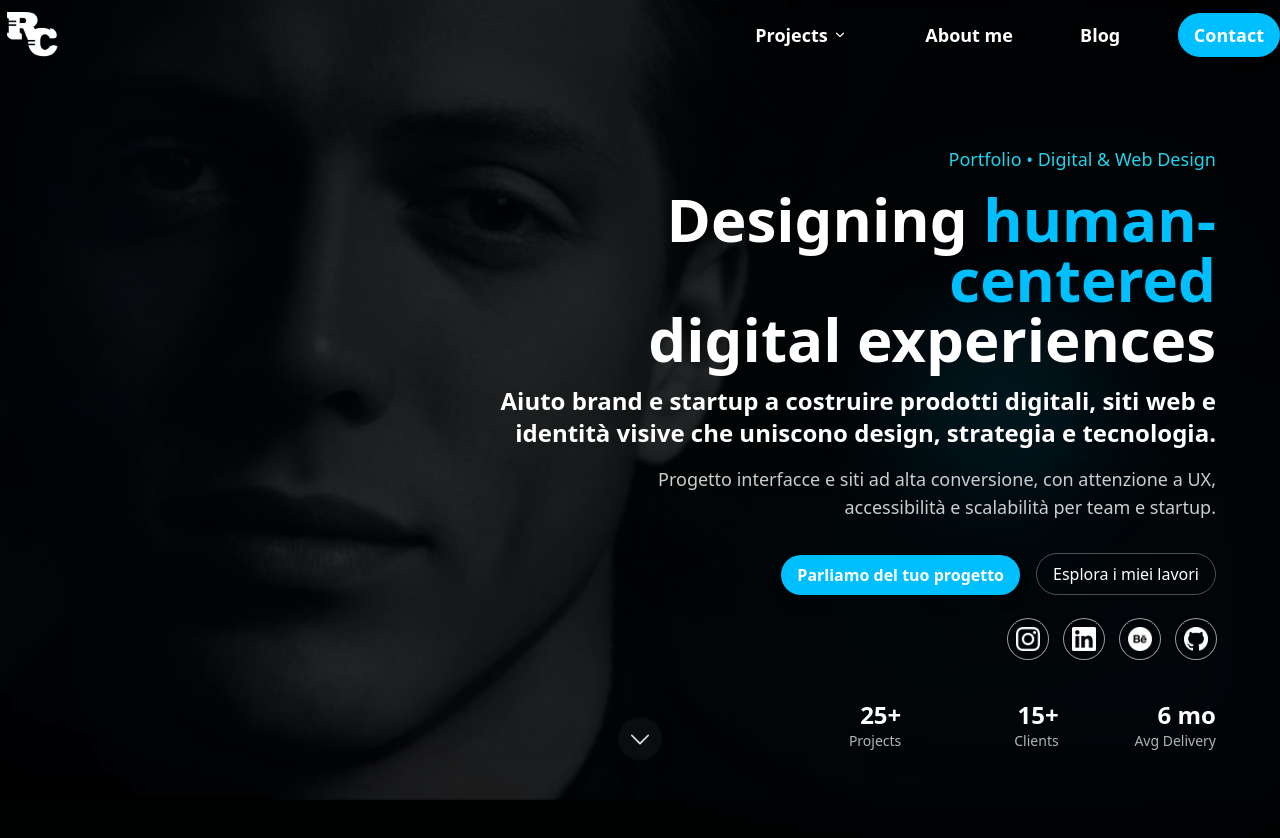
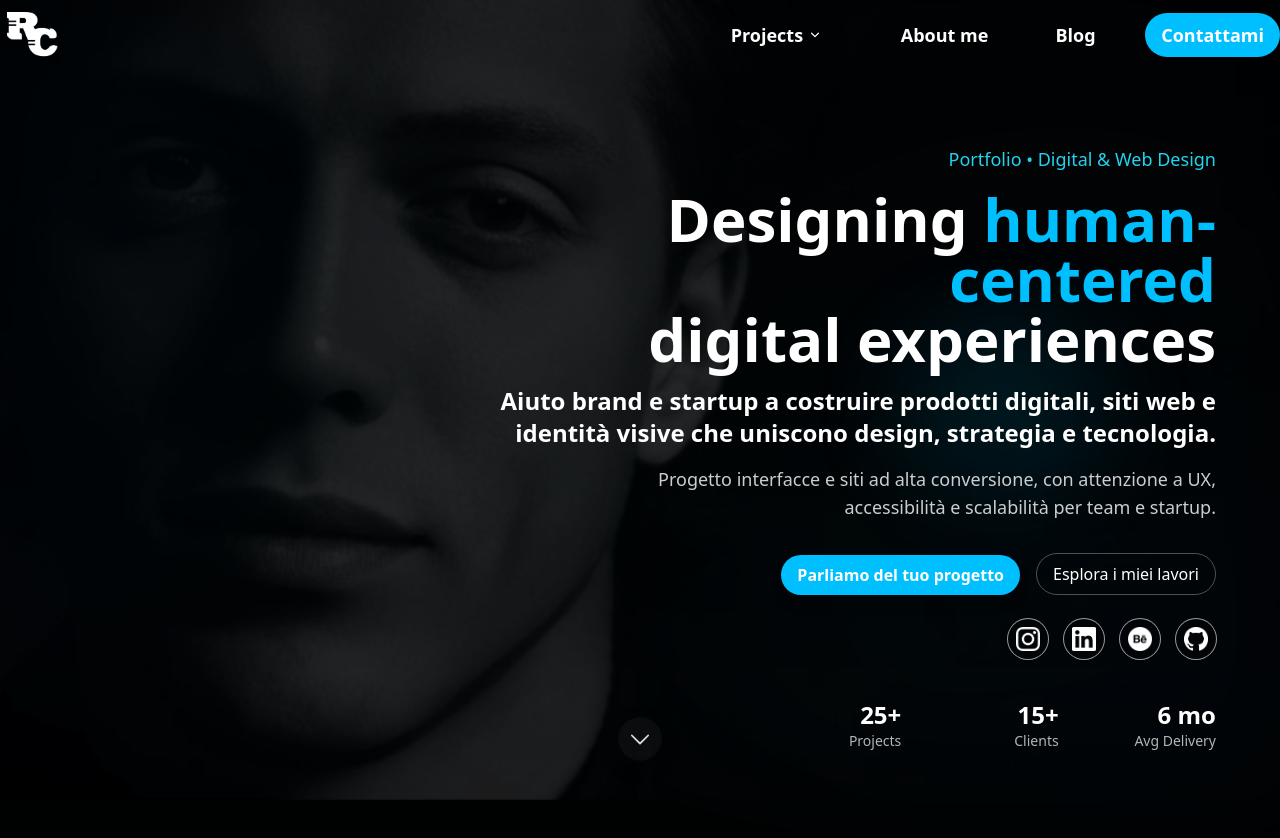
Before and after one commit to Riccardocassis/personal-website-v2, a Vue app: page / in a window 1280 px wide. Shown: the top 838 px of the page. Built offline with nearby package versions, Linux system fonts and the light colour scheme.

Commit message:
Rinomina il link "Contact" in "Contattami" nella navbar per una maggiore coerenza linguistica.

```diff
--- a/src/components/navbar.vue
+++ b/src/components/navbar.vue
@@ -134,9 +134,9 @@ onBeforeUnmount(() => {
             </RouterLink>
           </li>
 
-        <li>
-          <RouterLink to="/contact" class="ml-2 inline-flex items-center px-4 py-2 bg-[#00BFFF] text-white font-semibold rounded-full shadow-md hover:bg-[#00A0E0] transition-colors">
-            Contact
+        <li class="flex items-center">
+          <RouterLink to="/contact" class="inline-flex items-center h-full px-4 py-2 bg-[#00BFFF] text-white font-semibold rounded-full shadow-md hover:bg-[#00A0E0] transition-colors">
+            Contattami
           </RouterLink>
         </li>
       </ul>
@@ -215,7 +215,7 @@ onBeforeUnmount(() => {
           </RouterLink>
 
             <RouterLink to="/contact" class="block px-2 py-2 rounded bg-[#00BFFF] text-white text-center font-semibold hover:bg-[#00A0E0]" @click="mobileOpen=false">
-              Contact
+              Contattami
             </RouterLink>
         </div>
       </div>
```
